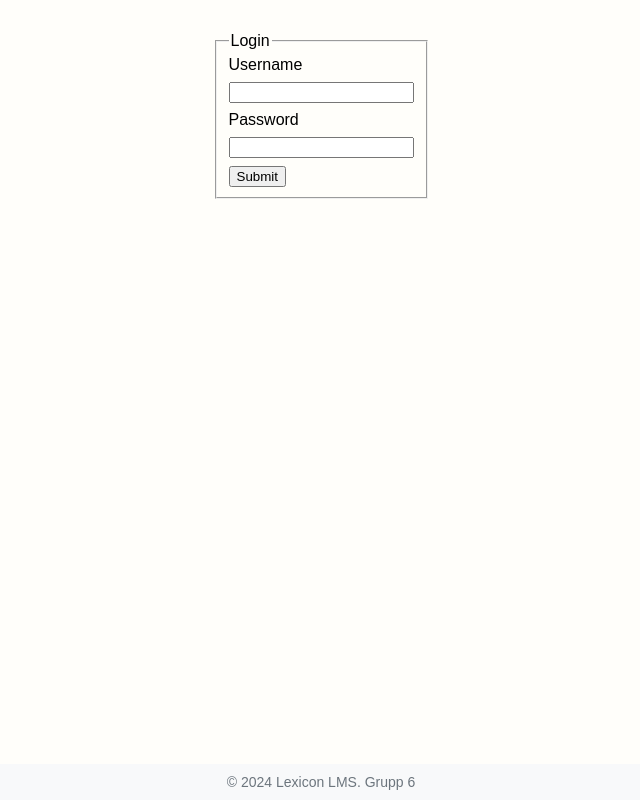
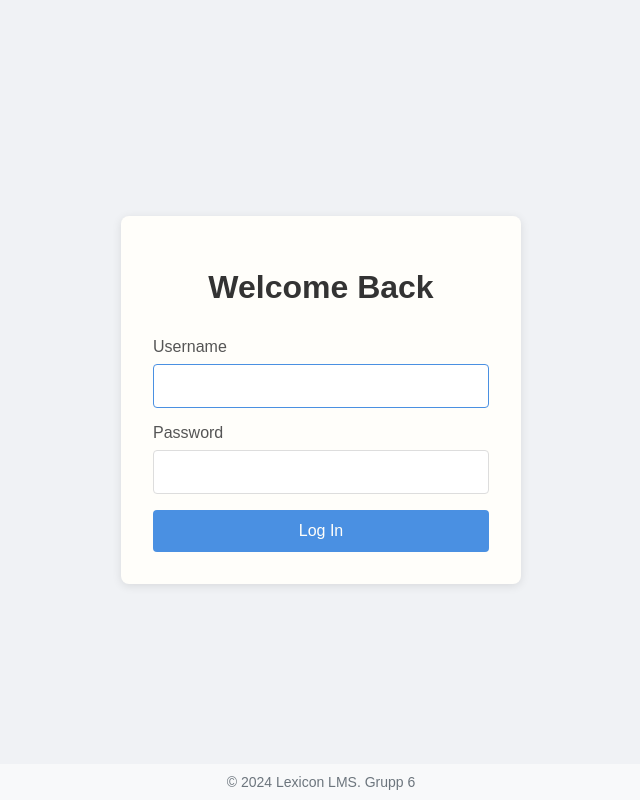
Before and after one commit to Sam-mn/Lexicon, a React (Vite) app in the folder Client/: page /login in a window 1280 px wide. Shown: the whole page, without its empty margins (319-959 px from the left). Built offline with nearby package versions, Linux system fonts and the light colour scheme; a web font is replaced by a local one.

Commit message:
Task 8: Restructure LoginPage & LoginPage css

```diff
--- a/Client/src/css/LoginPage.css
+++ b/Client/src/css/LoginPage.css
@@ -1,18 +1,85 @@
-#login-page {
+.login-container {
   display: flex;
-  flex-direction: column;
+  justify-content: center;
   align-items: center;
-
-  .login-form {
-    fieldset {
-      align-items: flex-start;
-      display: flex;
-      flex-direction: column;
-      gap: 0.5rem;
-    }
-  }
+  height: 100vh;
+  background-color: var(--background-color);
 }
 
-.g-container {
-  padding-inline: 4rem;
+.login-form {
+  background-color: var(--color-white);
+  padding: 2rem;
+  border-radius: 8px;
+  box-shadow: 0 2px 10px rgba(0, 0, 0, 0.1);
+  width: 100%;
+  max-width: 400px;
+  box-sizing: border-box;
 }
+
+.login-form h1 {
+  text-align: center;
+  margin-bottom: 2rem;
+  color: var(--primary-black);
+}
+
+.input-group {
+  margin-bottom: 1rem;
+  width: 100%;
+}
+
+.input-group label {
+  display: block;
+  margin-bottom: 0.5rem;
+  color: #555;
+}
+
+.input-group input {
+  width: 100%;
+  padding: 0.75rem;
+  border: 1px solid var(--primary-grey);
+  border-radius: 4px;
+  font-size: 1rem;
+  transition: border-color 0.3s ease;
+  box-sizing: border-box;
+}
+
+.input-group input:focus {
+  outline: none;
+  border-color: var(--color-blue);
+}
+
+button {
+  width: 100%;
+  padding: 0.75rem;
+  background-color: var(--color-blue);
+  color: var(--color-white);
+  border: none;
+  border-radius: 4px;
+  font-size: 1rem;
+  cursor: pointer;
+  transition: background-color 0.3s ease;
+}
+
+button:hover {
+  background-color: var(--color-blue-dark);
+}
+
+button:disabled {
+  background-color: var(--primary-grey);
+  cursor: not-allowed;
+}
+
+.error-message {
+  color: var(--color-error);
+  margin-bottom: 1rem;
+  text-align: center;
+}
+
+@keyframes fadeIn {
+  from { opacity: 0; }
+  to { opacity: 1; }
+}
+
+.login-form {
+  animation: fadeIn 0.5s ease-in-out;
+}
--- a/Client/src/css/index.css
+++ b/Client/src/css/index.css
@@ -1,10 +1,15 @@
 @import url('https://fonts.googleapis.com/css2?family=Inter:ital,opsz,wght@0,14..32,100..900;1,14..32,100..900&family=Reddit+Sans:ital,wght@0,200..900;1,200..900&display=swap');
 
 :root {
-  --primary-black: #2d2a1b;
+  --primary-black: #333;
   --primary-offwhite: #f6f5ef;
+  --primary-grey: #ddd;
   --color-white: #fffefa;
-  --background-color: #fffefa;
+  --color-blue: #4a90e2;
+  --color-blue-dark: #357ae8;
+  --background-color: #f0f2f5;
+  --color-error: #cf4444;
+
 }
 
 body {
@@ -12,7 +17,5 @@ body {
   background-color: var(--background-color);
   color: var(--text-color);
   margin: 0;
-
-  padding-top: 2rem;
   box-sizing: border-box;
 }
--- a/Client/src/pages/LoginPage.tsx
+++ b/Client/src/pages/LoginPage.tsx
@@ -6,6 +6,8 @@ import '../css/LoginPage.css';
 export function LoginPage(): ReactElement {
   const [username, setUsername] = useState<string>("");
   const [password, setPassword] = useState<string>("");
+  const [error, setError] = useState<string>("");
+  const [isLoading, setIsLoading] = useState<boolean>(false);
   const { isLoggedIn, login } = useAuth();
   const navigate = useNavigate();
 
@@ -15,33 +17,49 @@ export function LoginPage(): ReactElement {
 
   const handleOnSubmit: FormEventHandler<HTMLFormElement> = async (e) => {
     e.preventDefault();
+    setError("");
+    setIsLoading(true);
 
-    await login(username, password);
-    navigate("/");
+    try {
+      await login(username, password);
+      navigate("/");
+    } catch (err) {
+      setError("Invalid username or password");
+    } finally {
+      setIsLoading(false);
+    }
   };
 
   return (
-    <main id="login-page" className="g-container">
+    <div className="login-container">
       <form className="login-form" onSubmit={handleOnSubmit}>
-        <fieldset>
-          <legend>Login</legend>
+        <h1>Welcome Back</h1>
+        <div className="input-group">
           <label htmlFor="username">Username</label>
           <input
             id="username"
             onChange={(e) => setUsername(e.target.value)}
             type="text"
             value={username}
+            required
+            autoFocus
           />
+        </div>
+        <div className="input-group">
           <label htmlFor="password">Password</label>
           <input
             id="password"
             onChange={(e) => setPassword(e.target.value)}
             type="password"
             value={password}
+            required
           />
-          <button type="submit">Submit</button>
-        </fieldset>
+        </div>
+        {error && <div className="error-message">{error}</div>}
+        <button type="submit" disabled={isLoading}>
+          {isLoading ? 'Logging in...' : 'Log In'}
+        </button>
       </form>
-    </main>
+    </div>
   );
 }
```
